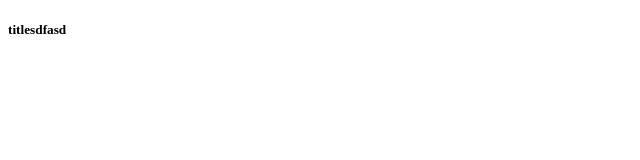
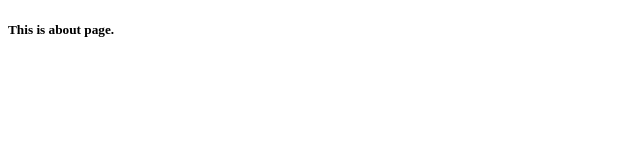
Before and after one commit to Poorvang1353/Poorvang1353, a plain HTML site: page about.html in a window 1280 px wide. Shown: the full height of the page, 0-640 px from the left. Drawn offline with Linux system fonts and the light colour scheme.

Commit message:
change in index and about file at once

```diff
--- a/about.html
+++ b/about.html
@@ -7,6 +7,6 @@
     <title>Document</title>
 </head>
 <body>
-    <h5>titlesdfasd </h5>
+    <h5>This is about page.</h5>
 </body>
 </html>
```
Also changed, not shown: index.html (+1 -1 lines).
